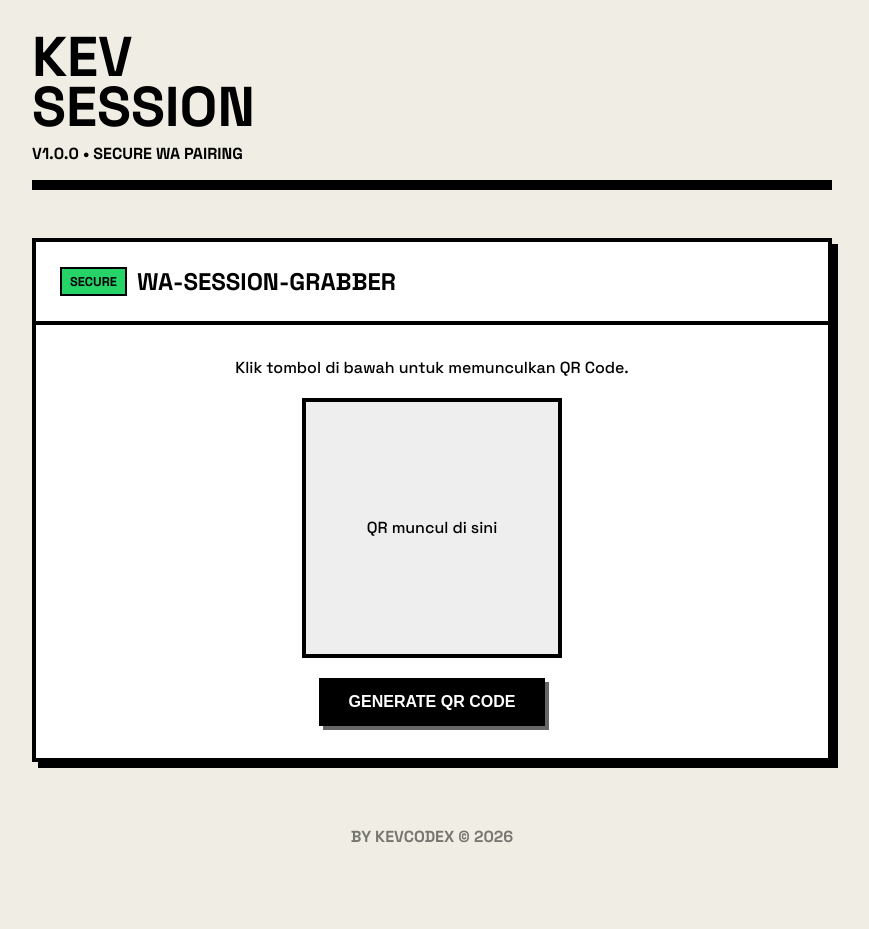
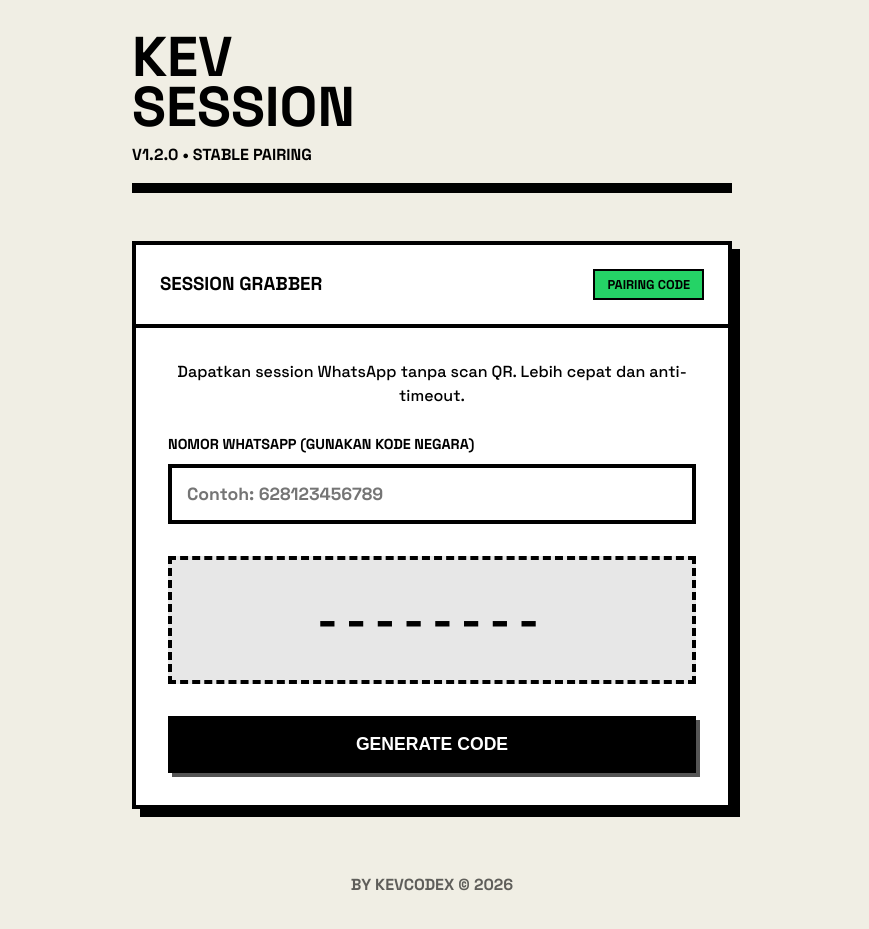
Before and after one commit to linuxusertools-boop/session, a website: page public/index.html in a window 1280 px wide. Shown: the whole page, without its empty margins (208-1077 px from the left). Before the commit the page ends 879 px from the top, so only its background shows below. Drawn offline with Linux system fonts and the light colour scheme.

Commit message:
Update index.html

```diff
--- a/public/index.html
+++ b/public/index.html
@@ -6,160 +6,238 @@
     <title>KEV API | WA SESSION</title>
     <style>
         @import url('https://fonts.googleapis.com/css2?family=Space+Grotesk:wght@500;700&display=swap');
+
         :root {
             --bg: #f0eee4;
             --black: #000000;
             --white: #ffffff;
             --accent: #25d366;
-            --shadow: 6px 6px 0px var(--black);
+            --shadow: 8px 8px 0px var(--black);
         }
+
         * { margin: 0; padding: 0; box-sizing: border-box; }
+
         body {
             font-family: 'Space Grotesk', sans-serif;
             background-color: var(--bg);
             color: var(--black);
             padding: 2rem 1rem;
+            line-height: 1.5;
         }
-        .container { max-width: 800px; margin: 0 auto; }
+
+        .container { max-width: 600px; margin: 0 auto; }
+
         header {
             margin-bottom: 3rem;
             border-bottom: 10px solid var(--black);
             padding-bottom: 1rem;
         }
+
         .logo-title { font-size: 3.5rem; font-weight: 900; line-height: 0.9; }
+
         .api-item {
             background: var(--white);
             border: 4px solid var(--black);
-            margin-bottom: 1.5rem;
             box-shadow: var(--shadow);
             overflow: hidden;
+            margin-top: 2rem;
         }
+
         .api-header {
             padding: 1.5rem;
             display: flex;
             justify-content: space-between;
             align-items: center;
             background: var(--white);
+            border-bottom: 4px solid var(--black);
         }
-        .api-header h3 { font-size: 1.5rem; display: flex; align-items: center; gap: 10px; }
+
         .method-tag {
             font-size: 0.8rem;
             background: var(--accent);
             color: var(--black);
-            padding: 4px 8px;
+            padding: 4px 12px;
             border: 2px solid var(--black);
+            font-weight: bold;
         }
+
         .api-content {
             padding: 2rem;
-            border-top: 4px solid var(--black);
-            background: #fff;
             text-align: center;
         }
-        .qr-container {
-            margin: 20px auto;
-            width: 260px;
-            height: 260px;
+
+        .input-group {
+            margin: 1.5rem 0;
+            text-align: left;
+        }
+
+        label { font-weight: 900; font-size: 0.9rem; text-transform: uppercase; }
+
+        input {
+            width: 100%;
+            padding: 15px;
+            margin-top: 8px;
             border: 4px solid var(--black);
-            background: #eee;
+            font-family: inherit;
+            font-size: 1.1rem;
+            font-weight: bold;
+            outline: none;
+            background: var(--white);
+        }
+
+        input:focus { background: #fffcf0; }
+
+        .pairing-code-box {
+            margin: 2rem 0;
+            padding: 1.5rem;
+            background: #e7e7e7;
+            border: 4px dashed var(--black);
+            min-height: 100px;
             display: flex;
             align-items: center;
             justify-content: center;
-            position: relative;
         }
-        .qr-container img { width: 100%; height: 100%; display: block; }
+
+        #code-display {
+            font-size: 3rem;
+            font-weight: 900;
+            letter-spacing: 8px;
+            color: var(--black);
+        }
+
         button {
-            padding: 15px 30px;
+            width: 100%;
+            padding: 18px;
             background: var(--black);
             color: var(--white);
             border: none;
+            font-size: 1.1rem;
             font-weight: 900;
             cursor: pointer;
             text-transform: uppercase;
-            box-shadow: 4px 4px 0px #666;
-            transition: 0.2s;
-            font-size: 1rem;
+            box-shadow: 4px 4px 0px #555;
+            transition: 0.1s;
         }
-        button:active { transform: translate(2px, 2px); box-shadow: 2px 2px 0px #666; }
-        .status-box {
+
+        button:active {
+            transform: translate(3px, 3px);
+            box-shadow: 0px 0px 0px #555;
+        }
+
+        button:disabled { background: #888; cursor: not-allowed; }
+
+        .status-msg {
             margin-top: 1.5rem;
+            padding: 10px;
             font-weight: bold;
-            padding: 12px;
-            border: 3px dashed var(--black);
+            font-size: 0.9rem;
+            border: 2px solid var(--black);
             display: none;
         }
-        footer { text-align: center; margin-top: 4rem; font-weight: bold; opacity: 0.5; }
+
+        footer { text-align: center; margin-top: 4rem; font-weight: bold; opacity: 0.6; }
     </style>
 </head>
 <body>
+
 <div class="container">
     <header>
         <div class="logo-title">KEV<br>SESSION</div>
-        <p style="font-weight: bold; margin-top: 10px;">V1.0.0 • SECURE WA PAIRING</p>
+        <p style="font-weight: bold; margin-top: 10px;">V1.2.0 • STABLE PAIRING</p>
     </header>
+
     <div class="api-item">
         <div class="api-header">
-            <h3><span class="method-tag">SECURE</span> WA-SESSION-GRABBER</h3>
+            <h3 style="font-weight: 900;">SESSION GRABBER</h3>
+            <span class="method-tag">PAIRING CODE</span>
         </div>
         <div class="api-content">
-            <p style="margin-bottom: 10px;">Klik tombol di bawah untuk memunculkan QR Code.</p>
-            <div class="qr-container" id="qr-box">
-                <span id="placeholder-text">QR muncul di sini</span>
+            <p style="font-weight: 500;">Dapatkan session WhatsApp tanpa scan QR. Lebih cepat dan anti-timeout.</p>
+
+            <div class="input-group">
+                <label for="phone">Nomor WhatsApp (Gunakan Kode Negara)</label>
+                <input type="text" id="phone" placeholder="Contoh: 628123456789">
             </div>
-            <button id="gen-btn" onclick="generateQR()">Generate QR Code</button>
-            <br>
-            <div id="status" class="status-box">
-                Menunggu scan...
+
+            <div class="pairing-code-box">
+                <div id="code-display">--------</div>
             </div>
+
+            <button id="gen-btn" onclick="getPairingCode()">Generate Code</button>
+
+            <div id="status" class="status-msg"></div>
         </div>
     </div>
+
     <footer>
         BY KEVCODEX &copy; 2026
     </footer>
 </div>
+
 <script>
     let pollInterval;
-    async function generateQR() {
-        const qrBox = document.getElementById('qr-box');
+
+    async function getPairingCode() {
+        const phone = document.getElementById('phone').value;
         const status = document.getElementById('status');
+        const codeDisplay = document.getElementById('code-display');
         const btn = document.getElementById('gen-btn');
 
+        if(!phone || phone.length < 10) {
+            alert("Masukkan nomor WhatsApp yang valid (contoh: 628xxx)");
+            return;
+        }
+
         btn.disabled = true;
-        status.style.display = "inline-block";
-        status.innerHTML = "Menghubungkan ke server...";
-        qrBox.innerHTML = '<span>Memuat QR...</span>';
+        status.style.display = "block";
+        status.style.background = "#eee";
+        status.innerHTML = "Sedang meminta kode dari server...";
+        codeDisplay.innerHTML = "....";
 
         try {
-            const response = await fetch('/api/session?action=getQR');
+            // Memanggil API Backend
+            const response = await fetch(`/api/session?action=getPairingCode&phoneNumber=${phone}`);
             const data = await response.json();
-            if (data.qr) {
-                qrBox.innerHTML = `<img src="${data.qr}" alt="QR Code">`;
-                status.innerHTML = "QR Siap! Silakan Scan.";
+
+            if (data.code) {
+                codeDisplay.innerHTML = data.code;
+                status.style.background = "#fff";
+                status.innerHTML = "KODE BERHASIL! Cek notifikasi di HP Anda dan masukkan kode tersebut.";
                 startPolling();
             } else {
-                throw new Error();
+                throw new Error(data.error || "Gagal");
             }
         } catch (err) {
-            qrBox.innerHTML = '<span>Gagal. Coba lagi.</span>';
             btn.disabled = false;
+            status.style.background = "#ff9494";
+            status.innerHTML = "Gagal: " + err.message;
+            codeDisplay.innerHTML = "ERROR";
         }
     }
 
     function startPolling() {
         if(pollInterval) clearInterval(pollInterval);
+
         pollInterval = setInterval(async () => {
             try {
                 const res = await fetch('/api/session?action=checkStatus');
                 const data = await res.json();
+
                 if (data.connected) {
                     const status = document.getElementById('status');
-                    status.innerHTML = "BERHASIL! Mengunduh...";
-                    status.style.background = "#50fa7b";
+                    status.style.background = "#25d366";
+                    status.innerHTML = "TERHUBUNG! Menyiapkan download...";
                     clearInterval(pollInterval);
-                    window.location.href = '/api/session?action=download';
+
+                    // Delay sedikit sebelum download
+                    setTimeout(() => {
+                        window.location.href = '/api/session?action=download';
+                    }, 2000);
                 }
             } catch (e) {}
-        }, 3000);
+        }, 4000);
     }
 </script>
+
 </body>
 </html>
```
